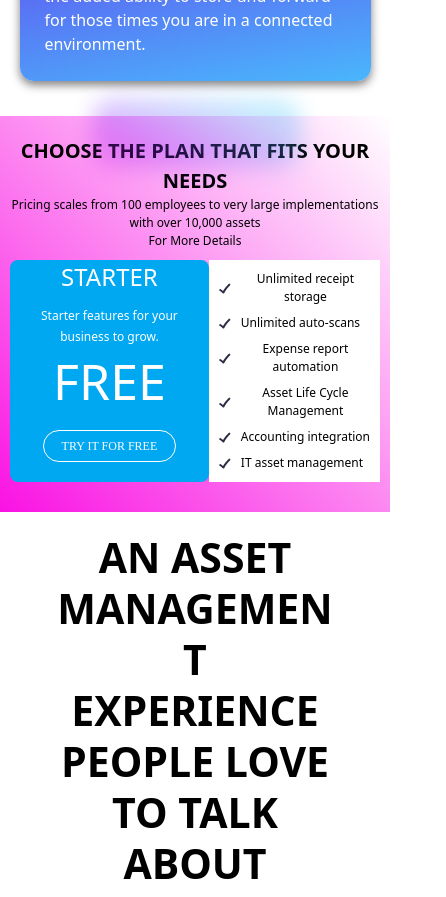
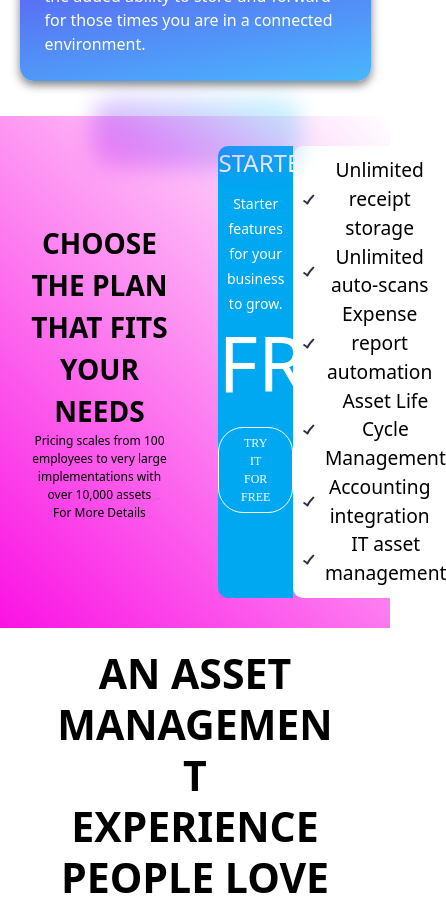
Before and after one commit to bhadri01/tas10, a React (Vite) app: page / in a window 390 px wide. Shown: the part 2440-3337 px from the top of the page, 446 px wide, since content can reach past the window. Built offline with nearby package versions, Linux system fonts and the light colour scheme.

Commit message:
style: Update PlanBanner component to use tick icons for feature list

```diff
--- a/src/components/PlanBanner.tsx
+++ b/src/components/PlanBanner.tsx
@@ -6,7 +6,7 @@ return (
    <section id="plan">
       <div className="container">
          <div className="row plan-sec">
-            <div className="col-lg-4 float-lg-left ">
+            <div className="col-lg-4 text-title ">
                <div className="content">
                   <h3>Choose the plan
                      <span> that fits your needs</span>
--- a/src/styles/PlanBanner.scss
+++ b/src/styles/PlanBanner.scss
@@ -1,19 +1,55 @@
 .plan-main {
-    font-family: ui-sans-serif, system-ui, sans-serif, "Apple Color Emoji", "Segoe UI Emoji", "Segoe UI Symbol", "Noto Color Emoji";
+    background: linear-gradient(45deg, #fa12e3, transparent);
 
+    #plan {
+        max-width: 1070px;
+        margin: 0 auto;
+        width: 100%;
+        text-align: center;
+        margin-top: 4%;
+        margin-bottom: 5%;
+        padding: 20px 0;
 
-    .row.plan-sec {
+        .container {
+            .plan-sec {
                 display: flex;
-        flex-direction: column;
+                flex-direction: row;
+                justify-content: space-between;
+                flex-wrap: wrap;
+                align-items: center;
+
+                .col-lg-4 {
+                    width: 35%;
+                }
+
+                .col-lg-5 {
+                    width: 49%;
+                }
+
+                .col-lg-4.text-title {
+                    .content {
+                        h3 {
+                            font-size: 28px;
+                            text-transform: uppercase;
+                            font-weight: 900;
+                        }
+                    }
+
                 }
 
                 .offset-lg-2.col-lg-5.col-sm-6 {
 
                     // width: 100%;
                     .row.blue-zone {
+                        padding: 10px;
+
                         display: flex;
 
                         .points {
+                            background: #fff;
+                            border-top-right-radius: 10px;
+                            border-bottom-right-radius: 10px;
+
                             div {
                                 padding: 10px;
                                 display: flex;
@@ -38,6 +74,12 @@
                         }
 
                         .free {
+                            border-top-left-radius: 10px;
+                            border-bottom-left-radius: 10px;
+                            background: #00a7f1;
+                            color: #fff;
+                            text-align: center;
+
                             h5 {
                                 font-size: 1.5rem;
                                 font-weight: 500;
@@ -77,21 +119,50 @@
                         }
                     }
                 }
+            }
+        }
+
+    }
+
+
+
 
 }
 
 @media screen and (max-width: 768px) {
     .plan-main {
+
+        .row.plan-sec {
+            display: flex;
+            flex-direction: row;
+
+            .col-lg-4 {
+                width: 90%;
+                margin: 0 auto;
+            }
+
+            .col-lg-5 {
+                width: 49%;
+            }
+        }
+
         .offset-lg-2.col-lg-5.col-sm-6 {
             width: 100%;
+
             .row.blue-zone {
+                width: 90%;
+                margin: 0 auto;
+
                 .free {
                     h1 {
                         font-size: 2.5em;
                     }
                 }
+
+                .points {
+                    border-radius: 10px;
                 }
             }
         }
-
     }
+}
--- a/src/styles/app.scss
+++ b/src/styles/app.scss
@@ -725,6 +725,7 @@ nav {
 @media screen and (max-width: 768px) {
     .Testimonials {
         margin-bottom: 10%;
+
         h1 {
             font-size: 2.5625rem;
         }
@@ -765,52 +766,6 @@ nav {
 }
 
 
-.plan-main {
-    background: linear-gradient(45deg, #fa12e3, transparent);
-
-    #plan {
-        max-width: 1070px;
-        margin: 0 auto;
-        width: 100%;
-        text-align: center;
-        margin-top: 4%;
-        margin-bottom: 5%;
-        padding: 20px 0;
-
-        .container {
-            .plan-sec {
-                display: flex;
-                justify-content: space-between;
-                flex-wrap: wrap;
-                align-items: center;
-            }
-        }
-
-        h3 {
-            font-size: 28px;
-            text-transform: uppercase;
-            font-weight: 900;
-        }
-
-        .blue-zone {
-            // display: flex;
-            padding: 10px;
-
-            .free {
-                background: #00a7f1;
-                color: #fff;
-                text-align: center;
-                border-radius: 8px;
-            }
-
-            .points {
-                background: #fff;
-            }
-        }
-    }
-}
-
-
 @media screen and (max-width: 768px) {
     .plan-main {
         #plan {
```
Lines whose indentation alone changed are shown as unchanged.
